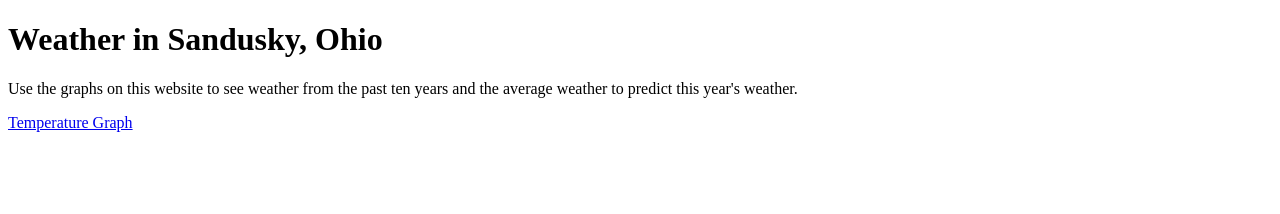
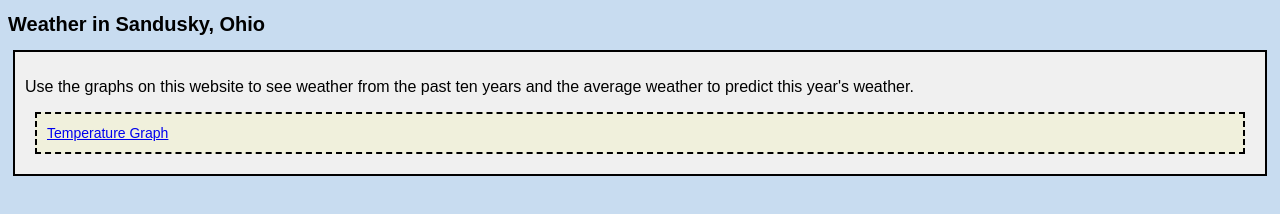
Before and after one commit to HB-the-Pencil/Sandusky-Climate-Practical, a plain HTML site: page index.html in a window 1280 px wide. Drawn offline with Linux system fonts and the light colour scheme.

Commit message:
Update index.html and add styles

```diff
--- a/index.html
+++ b/index.html
@@ -2,12 +2,14 @@
 <html lang="en">
 <head>
     <meta charset="UTF-8">
+    <link rel="stylesheet" href="styles.css">
     <title>Sandusky, OH Weather</title>
 </head>
 <body>
     <h1>
         Weather in Sandusky, Ohio
     </h1>
+    <div id="main">
         <p>
             Use the graphs on this website to see weather from the past ten years
             and the average weather to predict this year's weather.
@@ -15,6 +17,6 @@
         <div id="links">
             <a href="temp_graph.html">Temperature Graph</a>
         </div>
-
+    </div>
 </body>
 </html>
--- /dev/null
+++ b/styles.css
@@ -0,0 +1,36 @@
+html {
+    font-family: Arial, Helvetica, sans-serif;
+    font-color: rgba(0, 0, 0, 1);
+}
+
+body {
+    background: rgba(200, 220, 240, 1);
+}
+
+h1 {
+    font-size: 20px;
+}
+
+p {
+    font-size: 16px;
+}
+
+#main {
+    margin: 5px;
+    padding: 10px;
+    background: rgba(240, 240, 240, 1.0);
+    border: 2px solid;
+    border-color: rgba(0, 0, 0, 1);
+}
+
+#links {
+    margin: 10px;
+    padding: 10px;
+    background: rgba(240, 240, 220, 1.0);
+    border: 2px dashed;
+    border-color: rgba(0, 0, 0, 1);
+}
+
+a {
+    font-size: 14px;
+}
```
Lines whose indentation alone changed are shown as unchanged.
